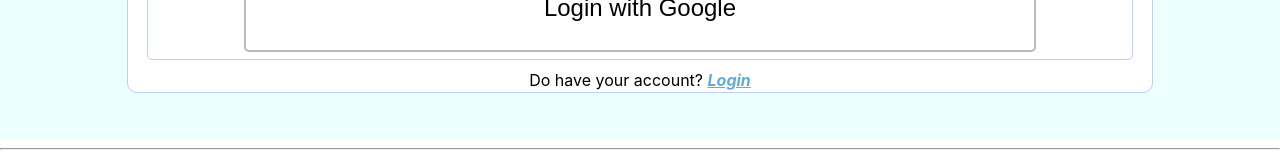
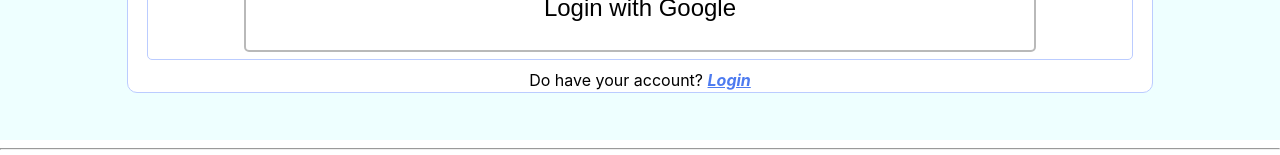
Before and after one commit to tukcomCD2024/KbyC, a React (Create React App) app in the folder frontend/: page /signup in a window 1280 px wide. In both pictures the pointer is over the element "Login". Shown: the part 716-871 px from the top of the page. Built offline with nearby package versions, Linux system fonts and the light colour scheme.

Commit message:
Design: add hover to link-login-text

```diff
--- a/frontend/src/pages/SignupPage.css
+++ b/frontend/src/pages/SignupPage.css
@@ -92,3 +92,7 @@
   font-weight: bold;
   text-decoration: underline;
 }
+
+.link-login-text:hover {
+  color: #4d7bf0
+}
```
